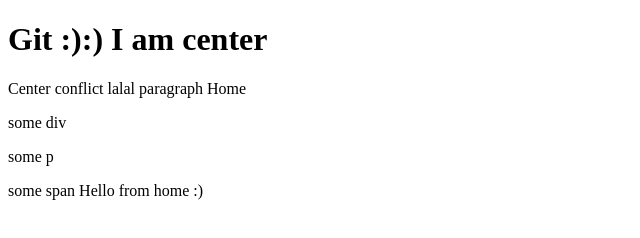
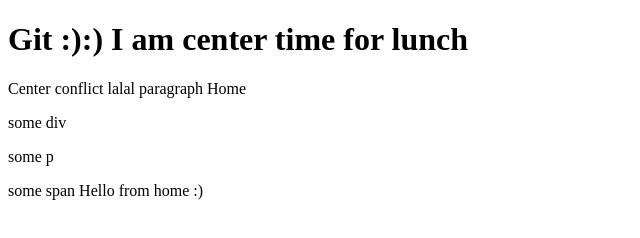
Before and after one commit to cucka/pro1101, a plain HTML site: page index.html in a window 1280 px wide. Shown: the whole page, without its empty margins (0-640 px from the left). Drawn offline with Linux system fonts and the light colour scheme.

Commit message:
time for lunch

```diff
--- a/index.html
+++ b/index.html
@@ -4,7 +4,7 @@
         <title>Hello git</title>
     </head>
     <body>
-        <h1>Git :):) I am center</h1>
+        <h1>Git :):) I am center time for lunch</h1>
         <p>Center conflict lalal paragraph Home</p>
         <div>some div</div>
         <p>some p</p>
```
